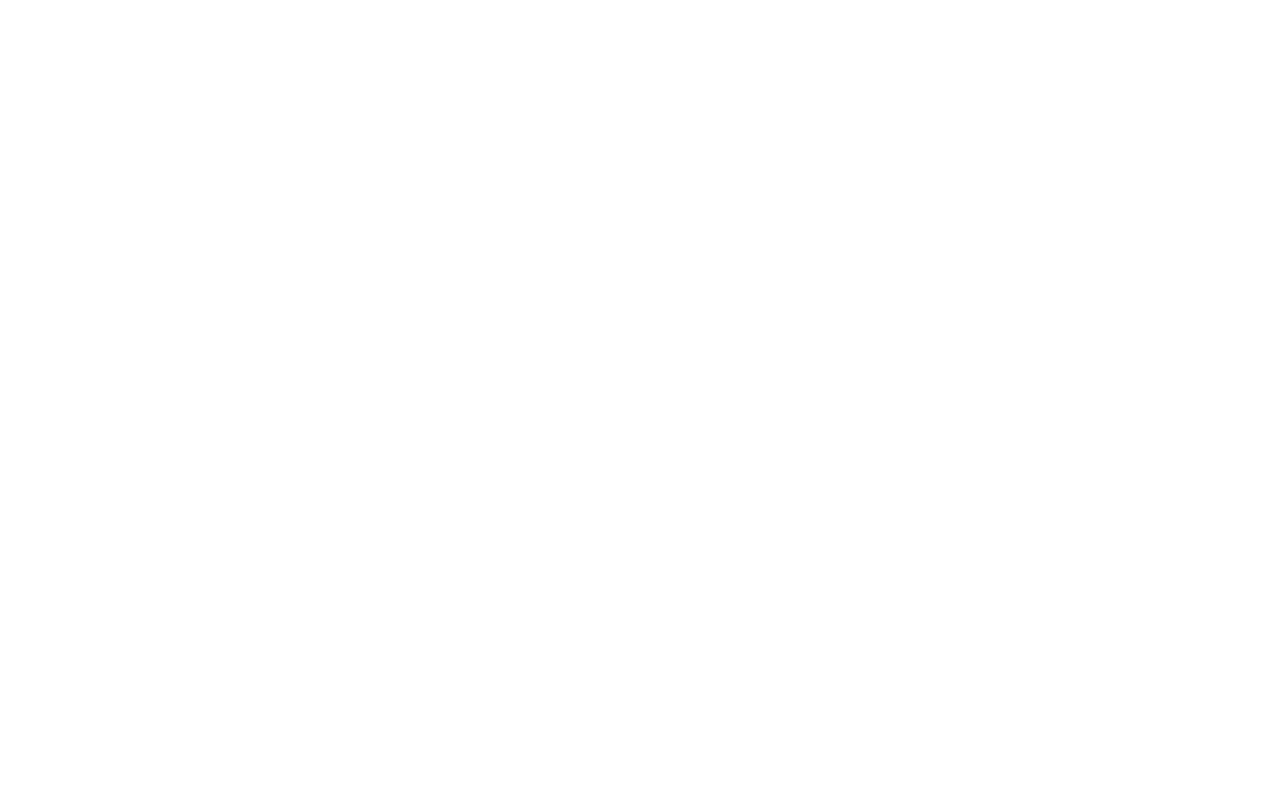
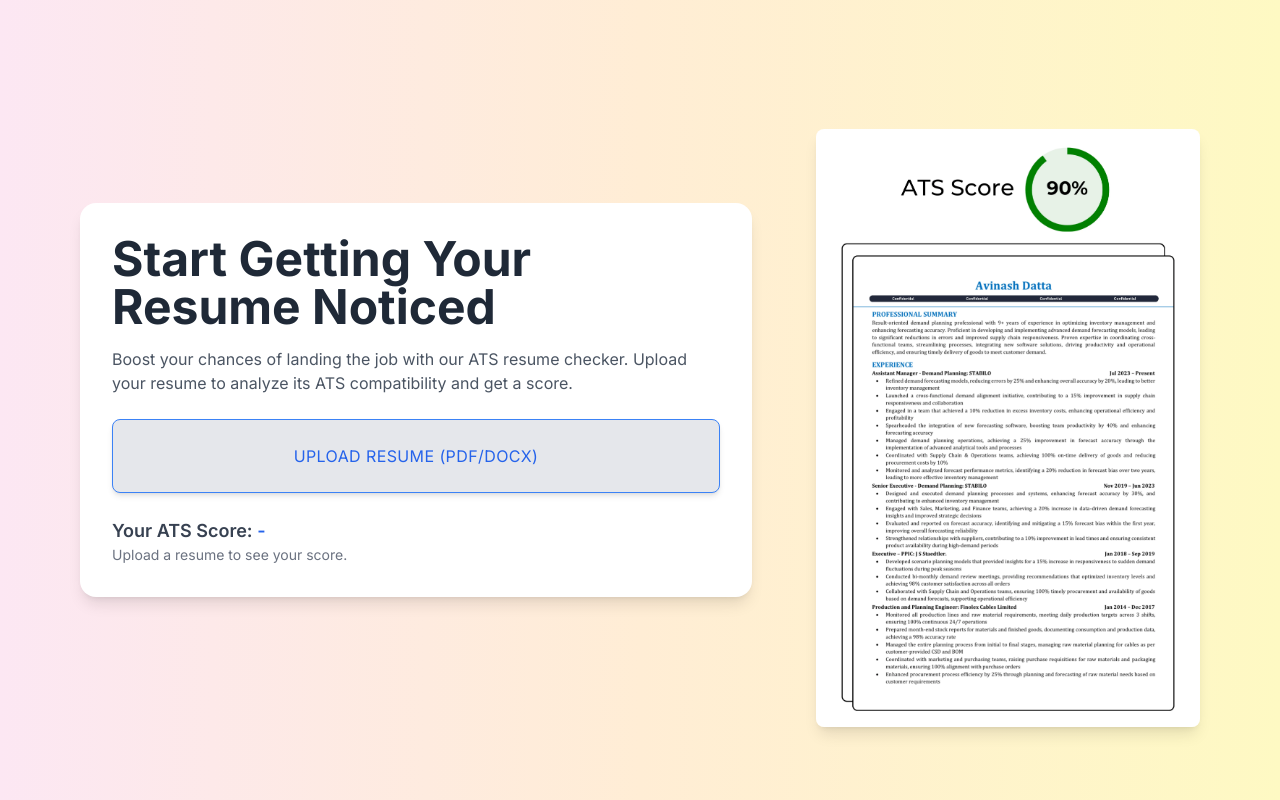
Before and after one commit to HemaEsther/ACES_, a React (Vite) app in the folder client/: page /ats in a window 1280 px wide. Before the commit this address had no page. Built offline with nearby package versions, Linux system fonts and the light colour scheme.

Commit message:
ATS page added

```diff
--- a/client/src/App.jsx
+++ b/client/src/App.jsx
@@ -3,6 +3,7 @@ import "./App.css";
 import Login from "./Components_Page/Login";
 import Signup from "./Components_Page/Signup";
 import { BrowserRouter, Routes, Route } from "react-router-dom";
+import ATSScorePage from "./Components_Page/ATSScorePage";
 
 function App() {
   return (
@@ -11,6 +12,7 @@ function App() {
         <Route path="/" element={<LandingPage />} />
         <Route path="/login" element={<Login />} />
         <Route path="/signup" element={<Signup />} />
+        <Route path="/ats" element={<ATSScorePage />} />
       </Routes>
     </BrowserRouter>
   );
--- /dev/null
+++ b/client/src/Components_Page/ATSScorePage.jsx
@@ -0,0 +1,35 @@
+import React from "react";
+
+const ATSScorePage = () => {
+  return (
+    <div className=" h-screen overflow-hidden flex flex-col md:flex-row items-center justify-center min-h-screen bg-gradient-to-r from-pink-100 via-green-100 via-orange-100 to-yellow-100 p-10">
+      <div className="bg-white shadow-lg rounded-2xl p-8 w-full max-w-2xl text-left">
+        <h1 className="text-5xl font-bold text-gray-800 mb-4">
+          Start Getting Your Resume Noticed
+        </h1>
+        <p className="text-gray-600 mb-6">
+          Boost your chances of landing the job with our ATS resume checker.
+          Upload your resume to analyze its ATS compatibility and get a score.
+        </p>
+
+        <label className="w-full flex flex-col items-center px-4 py-6 bg-gray-200 text-blue-600 rounded-lg shadow-md tracking-wide uppercase border border-blue-500 cursor-pointer hover:bg-blue-500 hover:text-white transition">
+          <span className="text-base leading-normal">Upload Resume (PDF/DOCX)</span>
+          <input type="file" className="hidden" disabled />
+        </label>
+
+        <div className="mt-6 text-gray-700">
+          <p className="text-lg font-semibold">
+            Your ATS Score: <span className="text-blue-600">-</span>
+          </p>
+          <p className="text-sm text-gray-500">Upload a resume to see your score.</p>
+        </div>
+      </div>
+
+      <div className="ml-16 w-full max-w-sm ">
+        <img src="src/assets/ats+template.webp" alt="ATS Checking Resume" className="w-full mt-14 rounded-lg shadow-lg" />
+      </div>
+    </div>
+  );
+};
+
+export default ATSScorePage;
```
Also changed, not shown: client/src/assets/ats+template.webp (added).
